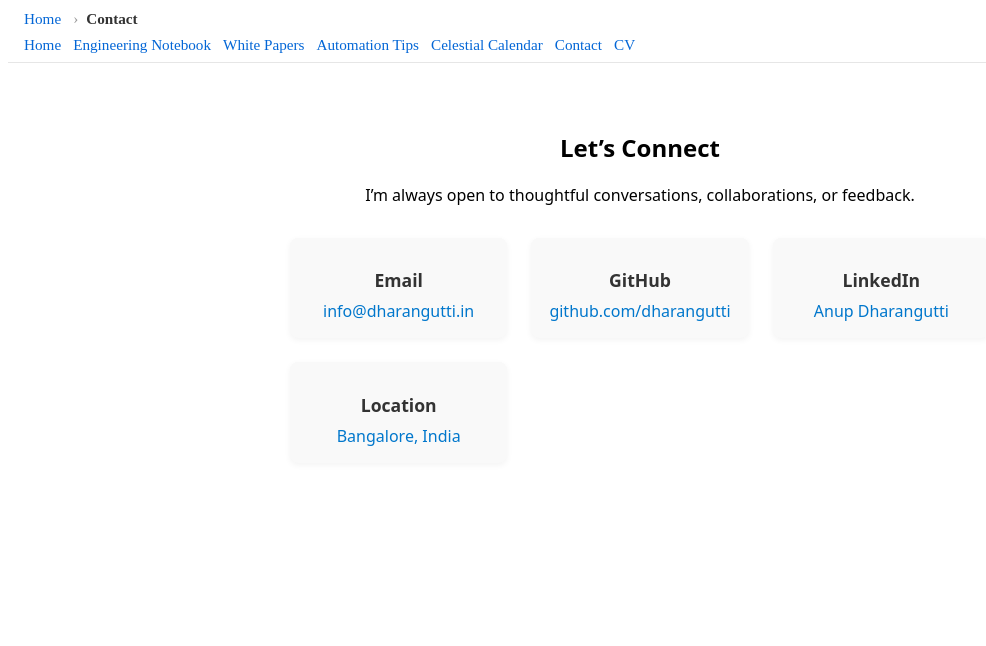
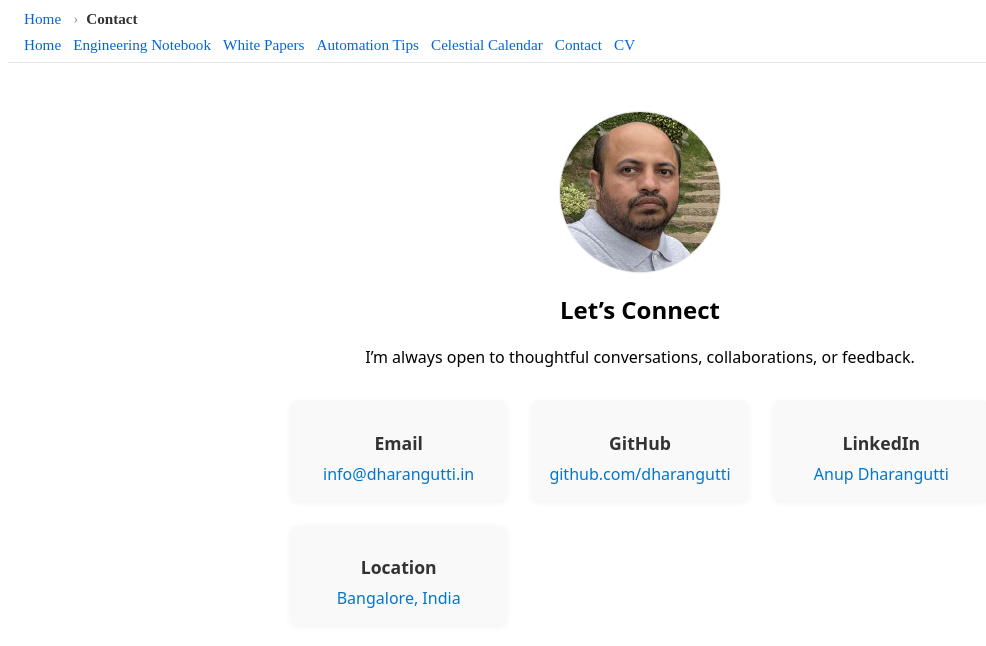
Before and after one commit to dharangutti/dharangutti-profile, a website: page contact.html in a window 1280 px wide. Shown: the part 36-682 px from the top of the page, without its empty margins (0-986 px from the left). Drawn offline with Linux system fonts and the light colour scheme.

Commit message:
Improve paper metadata, links, stats, and contact portrait

```diff
--- a/contact.html
+++ b/contact.html
@@ -24,6 +24,15 @@
   <link rel="stylesheet" href="/styles.css">
 </head>
 <section class="contact-section">
+  <div class="contact-portrait">
+    <img
+      src="/assets/images/anup-dharangutti-contact.webp"
+      alt="Anup Dharangutti"
+      width="864"
+      height="648"
+      decoding="async"
+    />
+  </div>
   <h1>Let’s Connect</h1>
   <p>I’m always open to thoughtful conversations, collaborations, or feedback.</p>
 
@@ -59,6 +68,28 @@
     text-align: center;
   }
 
+  .contact-portrait {
+    position: relative;
+    width: clamp(8rem, 20vw, 10rem);
+    aspect-ratio: 1;
+    margin: 0 auto 1.25rem;
+    overflow: hidden;
+    border: 1px solid #e6e6e6;
+    border-radius: 50%;
+    background: #f9f9f9;
+  }
+
+  .contact-portrait img {
+    /* Frame the face in the original landscape photo without altering it. */
+    position: absolute;
+    width: 270%;
+    max-width: none;
+    height: auto;
+    top: -48%;
+    left: -16%;
+    display: block;
+  }
+
   .contact-grid {
     display: grid;
     grid-template-columns: repeat(auto-fit, minmax(200px, 1fr));
```
Also changed, not shown: assets/images/anup-dharangutti-contact.webp (added).
